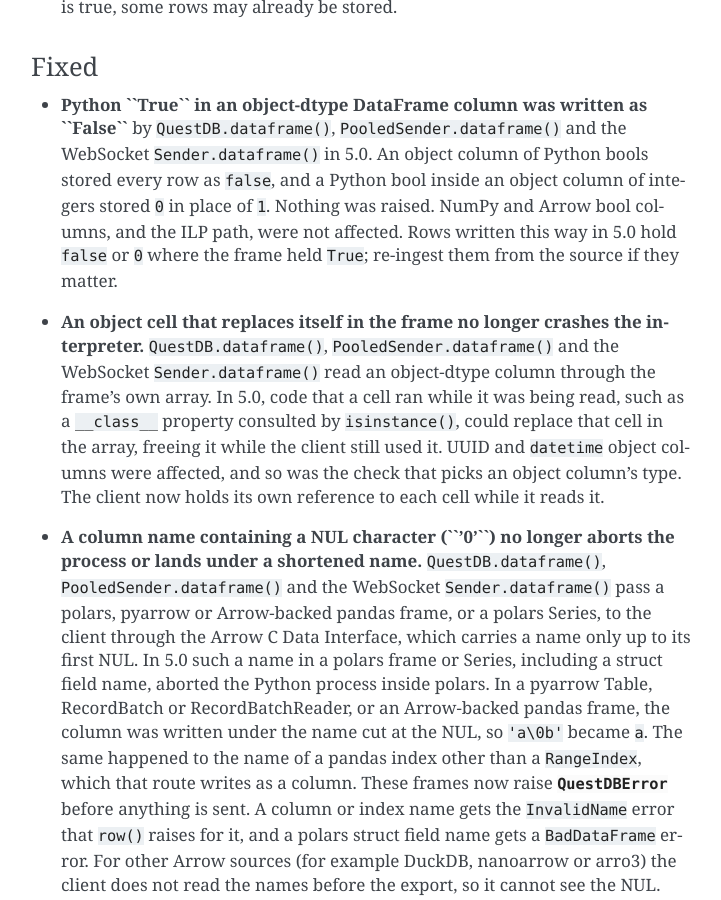
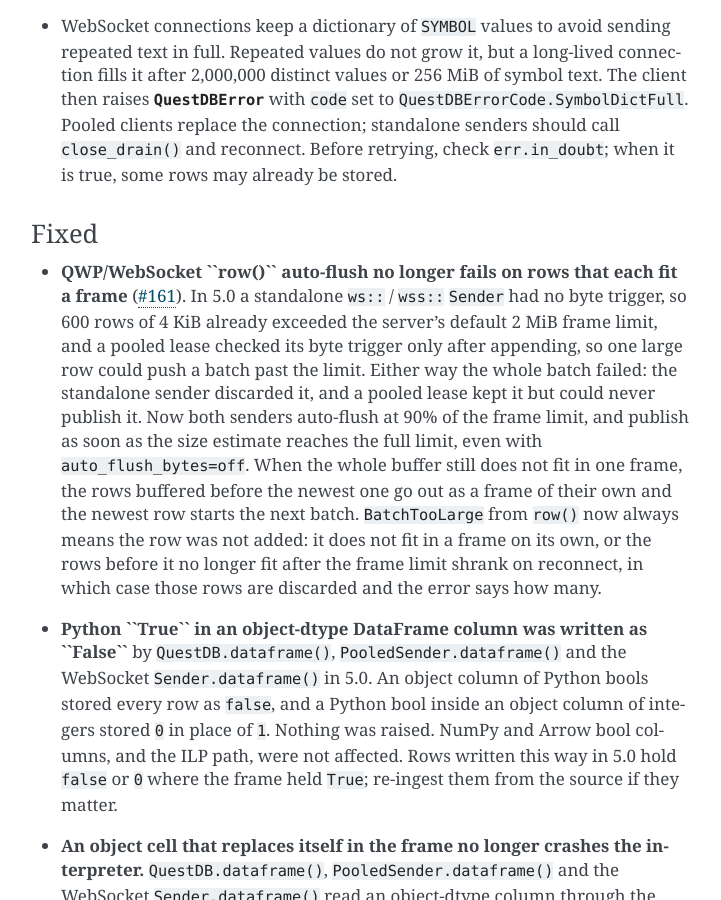
Before and after one commit to questdb/py-questdb-client, a Sphinx documentation site: the page built from docs/changelog.rst, in a window 1280 px wide and 900 px high, scrolled down 8195 px. Shown: the whole window, without its empty margins (389-1110 px from the left). Built offline with Sphinx 7.4.7, drawn with Linux system fonts in a browser that asks for light colours; some of the changed text lies outside the part shown.

Commit message:
Keep QWP row auto-flush frames within the cap
Fixes #161. A standalone ws/wss Sender had no byte trigger, and a
pooled lease checked its trigger only after appending, so batches of
rows that each fit a frame could exceed the server's frame cap and
fail. Both senders now publish at 90% of the cap and always at the
full cap. When the whole buffer does not fit, the rows before the
newest one go out as their own frame and the newest row starts the
next batch. BatchTooLarge from row() now means the row was not added.
A standalone row() with auto-flush on is now refused from the
sender's own callbacks. Bumps c-questdb-client for the cap accessor.

Co-Authored-By: Claude Opus 5.5 <noreply@anthropic.com>

```diff
--- a/CHANGELOG.rst
+++ b/CHANGELOG.rst
@@ -9,6 +9,13 @@ Changelog
 
 Breaking changes
 ~~~~~~~~~~~~~~~~
+
+- **A standalone QWP/WebSocket flush too large for one frame raises
+  ``BatchTooLarge``**, as a pooled one does, instead of ``InvalidApiCall``.
+  The message names the limit that applies: ``max_buf_size``, the server's
+  advertised limit, or the store-and-forward segment capacity, which the
+  standalone sender now also checks. Code that caught ``InvalidApiCall`` for
+  this case must catch ``BatchTooLarge``.
 
 - **UUID raw bytes are now RFC 4122 byte order** (big-endian, the same bytes
   as ``uuid.UUID.bytes``) everywhere they cross the API. This affects Arrow
@@ -361,6 +368,23 @@ New
 
 Fixed
 ~~~~~
+
+- **QWP/WebSocket ``row()`` auto-flush no longer fails on rows that each fit
+  a frame** (`#161 <https://github.com/questdb/py-questdb-client/issues/161>`_).
+  In 5.0 a standalone ``ws::`` / ``wss::`` ``Sender`` had no byte trigger, so
+  600 rows of 4 KiB already exceeded the server's default 2 MiB frame limit,
+  and a pooled lease checked its byte trigger only after appending, so one
+  large row could push a batch past the limit. Either way the whole batch
+  failed: the standalone sender discarded it, and a pooled lease kept it
+  but could never publish it. Now both senders auto-flush at 90% of the
+  frame limit, and publish as soon as the size estimate reaches the full
+  limit, even with ``auto_flush_bytes=off``. When the whole buffer still
+  does not fit in one frame, the rows buffered before the newest one go out
+  as a frame of their own and the newest row starts the next batch.
+  ``BatchTooLarge`` from ``row()`` now always means the row was not added:
+  it does not fit in a frame on its own, or the rows before it no longer fit
+  after the frame limit shrank on reconnect, in which case those rows are
+  discarded and the error says how many.
 
 - **Python ``True`` in an object-dtype DataFrame column was written as
   ``False``** by ``QuestDB.dataframe()``, ``PooledSender.dataframe()`` and
--- a/docs/conf.rst
+++ b/docs/conf.rst
@@ -450,12 +450,14 @@ auto-flush by default, with the API-specific thresholds below. Set
 * ``auto_flush_bytes`` - ``int > 0`` | ``'off'``: The number of bytes that will
   trigger a flush. Set to ``'off'`` to disable.
 
-  *Default when auto-flush is enabled: off (TCP, HTTP, standalone
-  QWP/WebSocket) | max_datagram_size (QWP/UDP, 1400 by default) | 90% of the
-  effective frame cap (pooled QWP/WebSocket; before a server cap is known, the
-  lower of 8 MiB and 90% of the local queue cap). Explicit pooled thresholds
-  above 90% of the effective cap are clamped. The pooled byte count is a local
-  encoded-size estimate.*
+  *Default when auto-flush is enabled: off (TCP, HTTP) | max_datagram_size
+  (QWP/UDP, 1400 by default) | 90% of the effective frame cap (QWP/WebSocket,
+  standalone and pooled; before a server cap is known, the lower of 8 MiB and
+  90% of the local queue cap). Explicit QWP/WebSocket thresholds above 90% of
+  the effective cap are clamped. The QWP/WebSocket byte count is a local
+  encoded-size estimate. Over QWP/WebSocket, ``off`` disables only this
+  threshold: a buffer whose estimate reaches the full frame cap is still
+  published.*
 
 * ``auto_flush_interval`` - ``int > 0`` | ``'off'``: The time in milliseconds
   that will trigger a flush. Set to ``'off'`` to disable.
--- a/docs/sender.rst
+++ b/docs/sender.rst
@@ -529,7 +529,9 @@ senders auto-flush by default to avoid accumulating large or stale batches.
 Their defaults reflect the different protocols:
 
 * A standalone sender publishes at 75,000 rows over HTTP, or 600 rows over
-  TCP and QWP, and after 1 second.
+  TCP and QWP, and after 1 second. Over QWP/WebSocket it also publishes when
+  its estimated encoded size reaches 90% of the current frame limit, as a
+  pooled sender does.
 
 * A pooled QWP sender publishes at 1,000 rows, after 100 milliseconds, or when
   its estimated encoded size reaches 90% of the current frame limit. Before a
@@ -537,6 +539,13 @@ Their defaults reflect the different protocols:
   limit. Explicit byte thresholds above that 90% limit are clamped. The
   estimate is a batching heuristic; the exact encoded size is checked when
   publishing, particularly for symbol dictionaries.
+
+Over QWP/WebSocket the frame limit is the smallest of ``max_buf_size``, the
+server's advertised limit and the store-and-forward segment payload capacity.
+Every auto-flushed frame fits it. A buffer whose estimate reaches the full
+limit is published even with ``auto_flush_bytes=off``, and when the whole
+buffer does not fit in one frame, the rows buffered before the newest one go
+out as a frame of their own and the newest row starts the next batch.
 
 Auto-flushing is triggered when:
 
@@ -560,9 +569,16 @@ interval starts when the first row enters an empty lease buffer.
 A pooled auto-flush only publishes into the store-and-forward path; it does
 not wait for an acknowledgement. Keep acknowledgement barriers explicit with
 ``sender.flush(wait=True)`` or ``sender.wait()``. Errors encountered while
-auto-publishing propagate from ``PooledSender.row()``. An oversized single row
-is removed; if a multi-row batch exceeds the exact frame limit, the whole batch
-remains buffered. If every explicit
+auto-publishing propagate from ``PooledSender.row()``.
+
+On both QWP/WebSocket senders, ``BatchTooLarge`` from ``row()`` means the row
+was not added. Either it does not fit in a frame on its own, or the rows
+buffered before it do not fit even without it, which can happen when the frame
+limit shrinks on reconnect; those rows are then discarded, and the error says
+how many. Any other auto-publish error leaves every row buffered on a pooled
+sender, and clears the buffer on a standalone one, as its ``flush()`` does.
+
+If every explicit
 ``flush_and_get_fsn()`` must return the receipt for one complete application
 batch, configure ``auto_flush=off``; otherwise an earlier auto-flush may have
 already published and cleared some or all of that batch.
```
Also changed, not shown: 6 other files.
